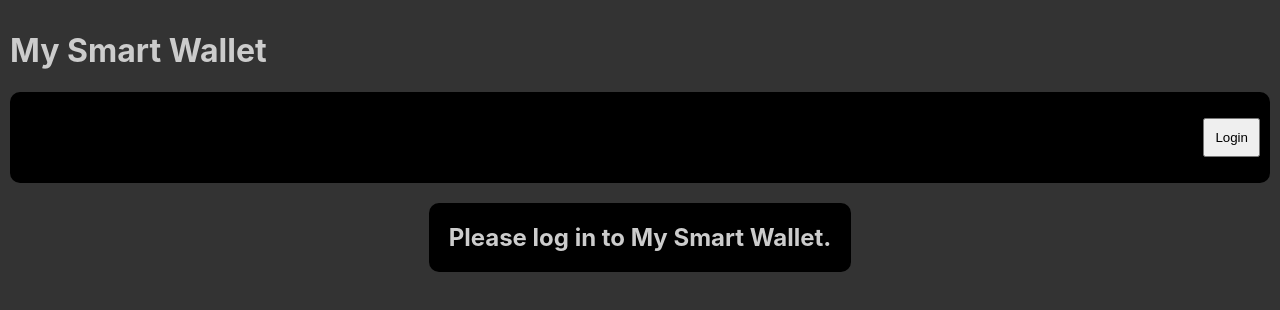
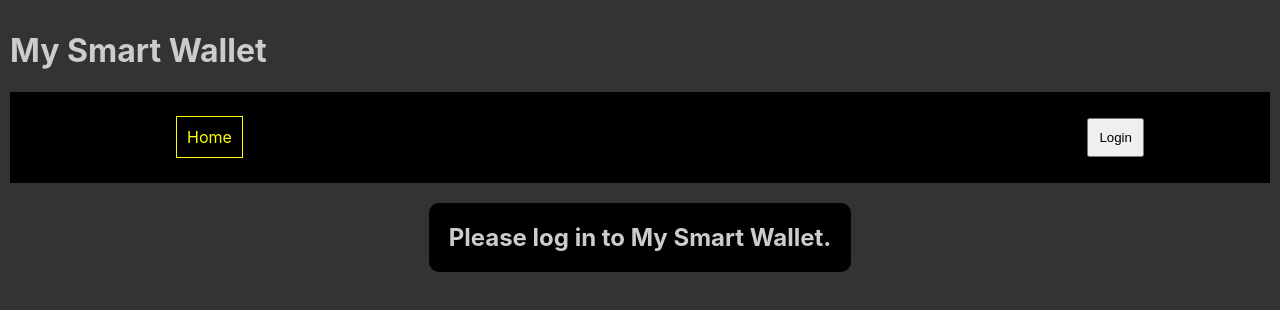
Before and after one commit to omr-dev/my-smart-wallet, a React (Vite) app: page /home in a window 1280 px wide. Shown: the top 310 px of the page. Built offline with nearby package versions, Linux system fonts and the light colour scheme.

Commit message:
Routing (#2)
* reac-router package in

* react-router out react-router-dom in

* profilebar aout navbar and routing in

* expenses and home as basic created for routing

```diff
--- a/package.json
+++ b/package.json
@@ -12,6 +12,7 @@
     "react": "^18.0.0",
     "react-dom": "^18.0.0",
     "react-icons": "^4.4.0",
+    "react-router-dom": "^6.3.0",
     "sass": "^1.52.1"
   },
   "devDependencies": {
--- a/src/App.jsx
+++ b/src/App.jsx
@@ -1,22 +1,19 @@
+import { Routes, Route, Navigate } from "react-router-dom";
 import "./App.scss";
-import { useAuth0 } from "@auth0/auth0-react";
-import { FaSpinner } from "react-icons/fa";
-import ProfileBar from "./components/ProfileBar";
+import Navbar from "./components/Navbar";
+import { PageHome } from "./subPages/PageHome";
+import { PageExpenses } from "./subPages/PageExpenses";
 function App() {
-  const { user, isAuthenticated, isLoading } = useAuth0();
   return (
     <div className="App">
       <h1>My Smart Wallet</h1>
-      <ProfileBar />
-      {isLoading ? (
-        <div>
-          <FaSpinner className="spinner" />
-        </div>
-      ) : isAuthenticated ? (
-        <h2 className="loginMessageBox">{`Welcome, ${user.email} !`}</h2>
-      ) : (
-        <h2 className="loginMessageBox">Please log in to My Smart Wallet.</h2>
-      )}
+      <Navbar />
+      <Routes>
+        <Route index element={<PageHome/>} />
+        <Route path="home" element={<PageHome />} />
+        <Route path="expenses" element={<PageExpenses />} />
+        <Route path="*" element={<p>There is nothing here, 404!</p>}/>
+      </Routes>
     </div>
   );
 }
--- a/src/App.scss
+++ b/src/App.scss
@@ -3,18 +3,46 @@ body{
   color:#ccc;
   padding: 10px;
   .App{
-    .profileBar{
+    .navbar{
+      background-color: black;
+
+      .navbar-inner{
+        width: 80%;
+        margin:0 auto;
       display:flex;
-      background-color: black;
       padding: 10px;
-      justify-content: flex-end;
+      justify-content: space-between;
       gap: 20px;
       border-radius:10px;
+      ul{
+        list-style-type: none;
+        display:flex;
+        align-items: center;
+        gap:20px;
+        li{
+
+          a{
+            text-decoration: none;
+            color:#ccc;
+            padding: 10px;
+            border:1px solid #ccc;
+            &:hover{
+              background-color:#ccc;
+              color:#333;
+            }
+            &.active{
+              color:yellow;
+              border-color: yellow;
+            }
+          }
+        }
+      }
       button{
         padding: 10px;
 
       }
     }
+  }
     .loginMessageBox{
       text-align: center;
       background-color:black;
--- /dev/null
+++ b/src/components/Navbar.jsx
@@ -0,0 +1,32 @@
+import { useAuth0 } from "@auth0/auth0-react";
+import { NavLink } from "react-router-dom";
+import BtnLogin from "./BtnLogin";
+import BtnLogout from "./BtnLogout";
+const Navbar = () => {
+  const { user, isAuthenticated, isLoading } = useAuth0();
+
+  return (
+    <div className="navbar">
+      <nav className="navbar-inner">
+        <ul>
+          <li>
+            <NavLink to="/home">Home</NavLink>
+          </li>
+          {isLoading
+            ? "Loading..."
+            : isAuthenticated && (
+                <li>
+                  <NavLink to="/expenses">Expenses</NavLink>
+                </li>
+              )}
+        </ul>
+        {isLoading ? (
+          <p>User details loading...</p>
+        ) : (
+          <p>{isAuthenticated ? <BtnLogout /> : <BtnLogin />}</p>
+        )}
+      </nav>
+    </div>
+  );
+};
+export default Navbar;
--- a/src/components/ProfileBar.jsx
+++ /dev/null
@@ -1,17 +0,0 @@
-import { useAuth0 } from "@auth0/auth0-react";
-import BtnLogin from "./BtnLogin";
-import BtnLogout from "./BtnLogout";
-const ProfileBar = () => {
-  const { user, isAuthenticated, isLoading } = useAuth0();
-
-  return (
-    <div className="profileBar">
-      {isLoading ? (
-        <p>User details loading...</p>
-      ) : (
-        <p>{isAuthenticated ? <BtnLogout /> : <BtnLogin />}</p>
-      )}
-    </div>
-  );
-};
-export default ProfileBar;
--- a/src/main.jsx
+++ b/src/main.jsx
@@ -1,6 +1,7 @@
 import React from "react";
 import ReactDOM from "react-dom/client";
 import { Auth0Provider } from "@auth0/auth0-react";
+import { BrowserRouter } from "react-router-dom";
 
 import App from "./App";
 import "./index.css";
@@ -10,6 +11,8 @@ ReactDOM.createRoot(document.getElementById("root")).render(
     clientId="6u6nlonLcKY5f8Sy1tITBsxYTboyBoT7" //TODO: fix as env variable
     redirectUri={window.location.origin}
   >
-    <App />
+    <BrowserRouter>
+      <App />
+    </BrowserRouter>
   </Auth0Provider>
 );
--- /dev/null
+++ b/src/subPages/PageExpenses.jsx
@@ -0,0 +1,24 @@
+import { useAuth0 } from "@auth0/auth0-react";
+import { FaSpinner } from "react-icons/fa";
+import { Navigate } from "react-router-dom";
+
+export const PageExpenses = () => {
+  const { user, isAuthenticated, isLoading } = useAuth0();
+  if (!isLoading) {
+    if (!isAuthenticated) {
+      return <Navigate to="/home" replace />;
+    } else {
+      return (
+        <div className="pageExpenses">
+          <h2>This is expenses page.</h2>
+        </div>
+      );
+    }
+  } else {
+    return (
+      <div>
+        <FaSpinner className="spinner" />
+      </div>
+    );
+  }
+};
--- /dev/null
+++ b/src/subPages/PageHome.jsx
@@ -0,0 +1,19 @@
+import { useAuth0 } from "@auth0/auth0-react";
+import { FaSpinner } from "react-icons/fa";
+export const PageHome = () => {
+  const { user, isAuthenticated, isLoading } = useAuth0();
+
+  return (
+    <div className="pageHome">
+      {isLoading ? (
+        <div>
+          <FaSpinner className="spinner" />
+        </div>
+      ) : isAuthenticated ? (
+        <h2 className="loginMessageBox">{`Welcome, ${user.email} !`}</h2>
+      ) : (
+        <h2 className="loginMessageBox">Please log in to My Smart Wallet.</h2>
+      )}
+    </div>
+  );
+};
```
Also changed, not shown: 1 other file (tests, documents, lock files or other folders).
